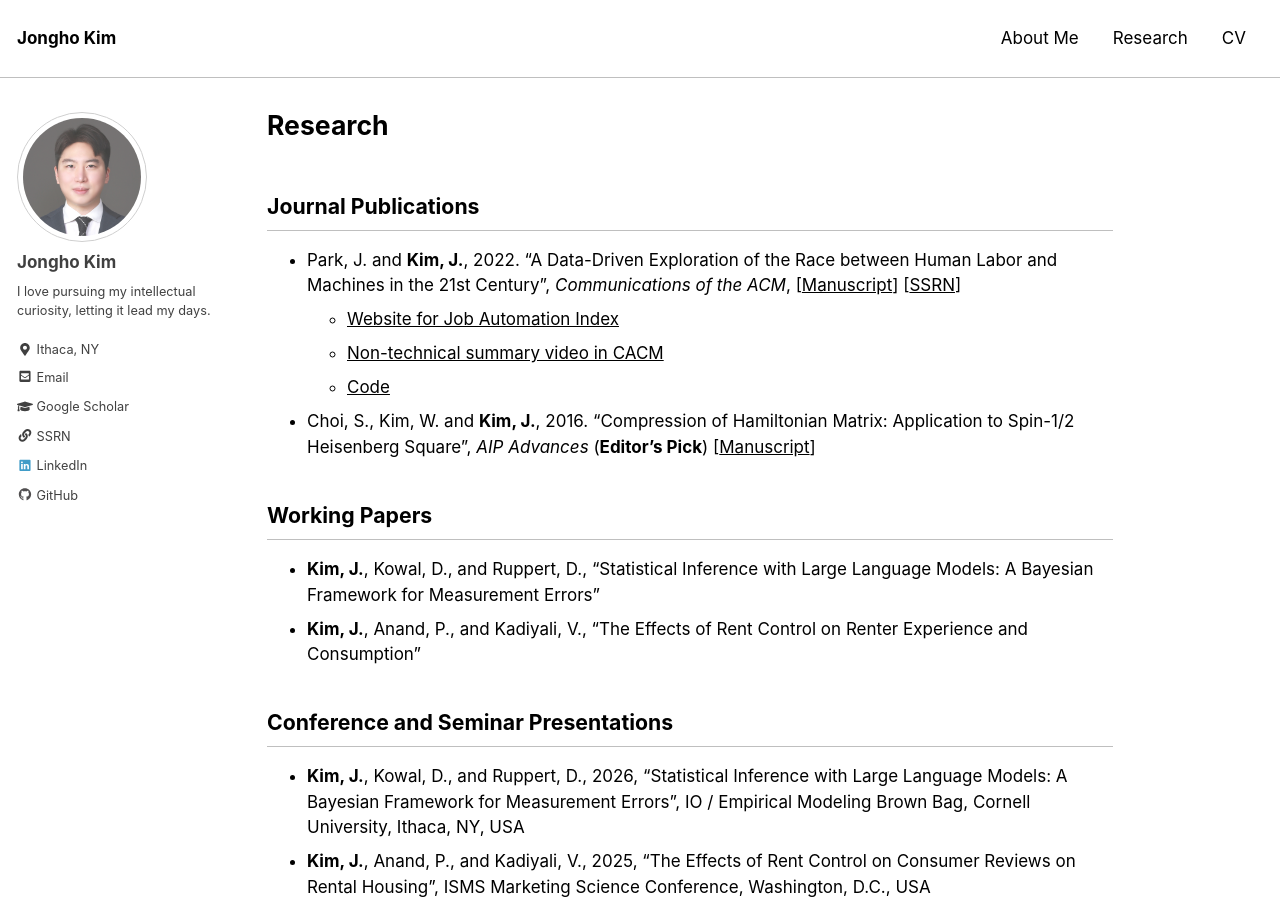
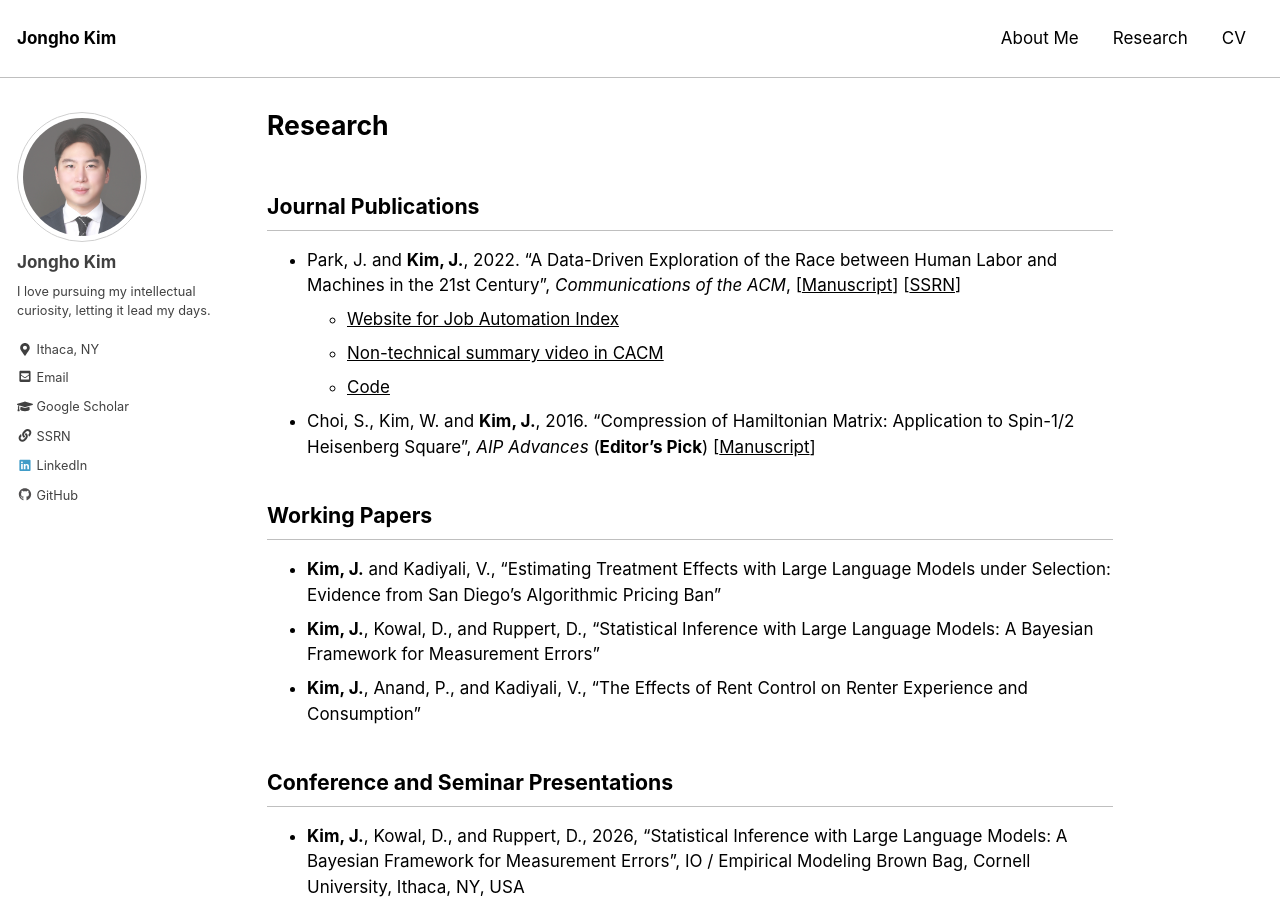
Before and after one commit to jonghkim/jonghkim.github.io, a Jekyll site: the page built from _pages/research.md, in a window 1280 px wide and 900 px high. Built offline with Jekyll 4.4.1, drawn with Linux system fonts in a browser that asks for light colours.

Commit message:
update cv

```diff
--- a/_pages/research.md
+++ b/_pages/research.md
@@ -13,6 +13,7 @@ last_modified_at: 2021-03-28
 - Choi, S., Kim, W. and **Kim, J.**, 2016. “Compression of Hamiltonian Matrix: Application to Spin-1/2 Heisenberg Square”, *AIP Advances* (**Editor’s Pick**) [[Manuscript](https://aip.scitation.org/doi/pdf/10.1063/1.4963834?class=pdf)]
 
 ## Working Papers
+- **Kim, J.** and Kadiyali, V., "Estimating Treatment Effects with Large Language Models under Selection: Evidence from San Diego's Algorithmic Pricing Ban"
 - **Kim, J.**, Kowal, D., and Ruppert, D., "Statistical Inference with Large Language Models: A Bayesian Framework for Measurement Errors"
 - **Kim, J.**, Anand, P., and Kadiyali, V., "The Effects of Rent Control on Renter Experience and Consumption"
 
```
Also changed, not shown: 1 other file.
